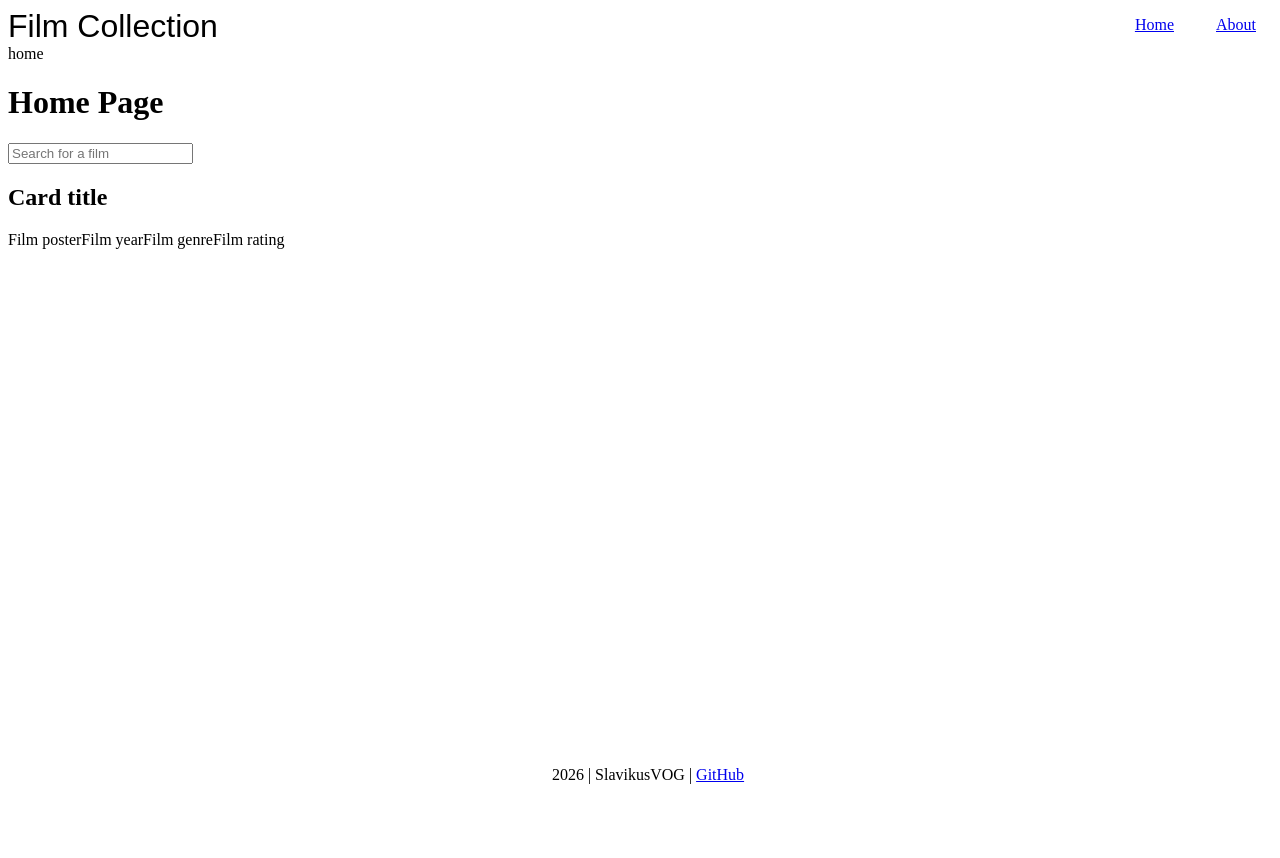
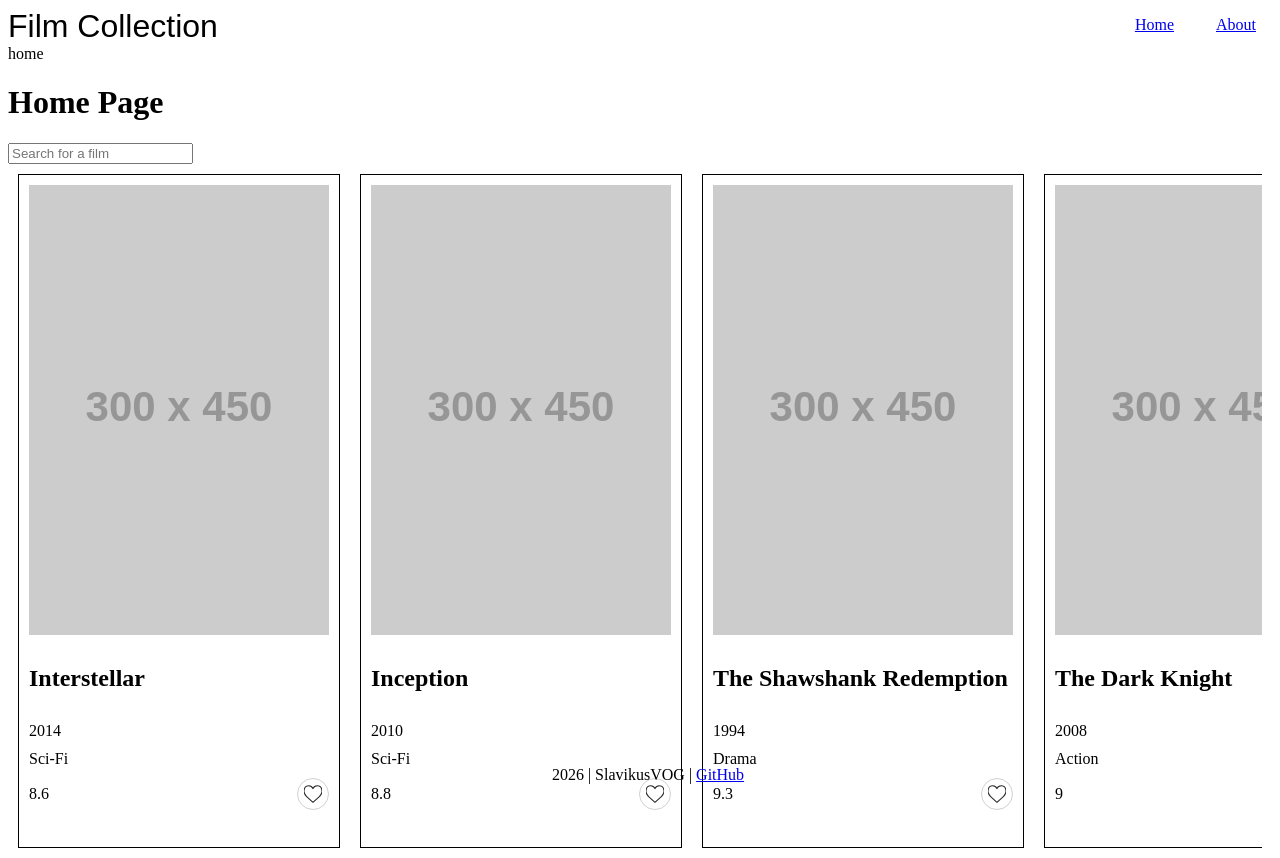
Before and after one commit to SlavikusVOG/Angular2026q2_film-collection, an Angular app: page /homepage in a window 1280 px wide. Before the commit the page ends 800 px from the top, so only its background shows below. Built offline with nearby package versions, Linux system fonts and the light colour scheme.

Commit message:
feat: implement FilmCard and Homepage components

```diff
--- a/src/app/film-card/film-card.css
+++ b/src/app/film-card/film-card.css
@@ -0,0 +1,42 @@
+:host {
+  display: flex;
+  flex-direction: column;
+  gap: 10px;
+  width: 300px;
+  border: 1px solid #000;
+  padding: 10px;
+}
+
+.last-row {
+  display: flex;
+  align-items: center;
+  justify-content: space-between;
+}
+
+.like-button {
+  display: inline-flex;
+  align-items: center;
+  justify-content: center;
+  width: 32px;
+  height: 32px;
+  border: 1px solid #d0d0d0;
+  border-radius: 50%;
+  background: #fff;
+  color: #2b2b2b;
+  cursor: pointer;
+  fill: none;
+}
+
+.like-button:hover {
+  color: #e11d48;
+  border-color: #e11d48;
+}
+
+.like-icon {
+  width: 20px;
+  height: 20px;
+}
+
+.favorite-icon {
+  fill:#e11d48
+}
--- a/src/app/film-card/film-card.html
+++ b/src/app/film-card/film-card.html
@@ -1 +1,25 @@
-<p>film-card works!</p>
+<img [src]="film().posterUrl" alt="Film Poster">
+<h2>{{ film().title }}</h2>
+<span>{{ film().year }}</span>
+<span>{{ film().genre }}</span>
+<span class="last-row">
+  {{ film().rating }}
+  <button type="button" class="like-button {{ isFavorite() ? 'favorite-icon' : '' }}" aria-label="Like film" (click)="toggleFavorite()">
+    <svg
+      class="like-icon"
+      viewBox="0 0 50 50"
+      xmlns="http://www.w3.org/2000/svg"
+      aria-hidden="true"
+    >
+      <path
+        d="M24.85,10.126c2.018-4.783,6.628-8.125,11.99-8.125c7.223,0,12.425,6.179,13.079,13.543
+        c0,0,0.353,1.828-0.424,5.119c-1.058,4.482-3.545,8.464-6.898,11.503L24.85,48L7.402,32.165c-3.353-3.038-5.84-7.021-6.898-11.503
+        c-0.777-3.291-0.424-5.119-0.424-5.119C0.734,8.179,5.936,2,13.159,2C18.522,2,22.832,5.343,24.85,10.126z"
+        stroke="currentColor"
+        stroke-width="3"
+        stroke-linecap="round"
+        stroke-linejoin="round"
+      />
+    </svg>
+  </button>
+</span>
--- a/src/app/film-card/film-card.ts
+++ b/src/app/film-card/film-card.ts
@@ -1,4 +1,5 @@
-import { Component } from '@angular/core';
+import { Component, InputSignal, input, signal } from '@angular/core';
+import { FilmCard as FilmCardInterface } from '../models/film.data';
 
 @Component({
   selector: 'app-film-card',
@@ -6,4 +7,16 @@ import { Component } from '@angular/core';
   templateUrl: './film-card.html',
   styleUrl: './film-card.css',
 })
-export class FilmCard {}
+export class FilmCard {
+  film: InputSignal<FilmCardInterface> = input.required<FilmCardInterface>();
+  isFavorite = signal(false);
+
+  onInit() {
+    this.isFavorite.set(this.film().isFavorite);
+  }
+
+  toggleFavorite() {
+    this.film().isFavorite = !this.film().isFavorite;
+    this.isFavorite.set(this.film().isFavorite);
+  }
+}
--- a/src/app/homepage/homepage.css
+++ b/src/app/homepage/homepage.css
@@ -0,0 +1,12 @@
+.app__film-cards-container {
+  display: flex;
+  justify-content: space-between;
+  row-gap: 20px;
+  column-gap: 20px;
+  margin: 10px;
+}
+
+.scrollable {
+  overflow-y: auto;
+
+}
--- a/src/app/homepage/homepage.html
+++ b/src/app/homepage/homepage.html
@@ -6,10 +6,8 @@
   </form>
 </search>
 
-<div class="app__film-card">
-  <h2>Card title</h2>
-  <span>Film poster</span>
-  <span>Film year</span>
-  <span>Film genre</span>
-  <span>Film rating</span>
+<div class="app__film-cards-container scrollable">
+  @for (film of getFilms(); track film.id) {
+    <app-film-card [film]="film"></app-film-card>
+  }
 </div>
--- a/src/app/homepage/homepage.service.ts
+++ b/src/app/homepage/homepage.service.ts
@@ -1,9 +1,14 @@
 import { Injectable, signal } from '@angular/core';
 import { Film } from '../models/film.data';
+import filmsMockData from '../../../data/films.json';
 
 @Injectable({
   providedIn: 'root',
 })
 export class HomepageService {
-  private films = signal<Film[]>([]);
+  private films = signal<Film[]>(filmsMockData);
+
+  getFilms(): Film[] {
+    return this.films();
+  }
 }
--- a/src/app/homepage/homepage.ts
+++ b/src/app/homepage/homepage.ts
@@ -1,8 +1,19 @@
-import { Component } from "@angular/core";
+import { Component, inject } from "@angular/core";
+import { HomepageService } from "./homepage.service";
+import { FilmCard } from "../film-card/film-card";
 
 @Component({
   selector: 'app-homepage',
   templateUrl: './homepage.html',
   styleUrl: './homepage.css',
+  imports: [
+    FilmCard,
+  ]
 })
-export class HomePage {}
+export class HomePage {
+  private homepageService = inject(HomepageService);
+
+  getFilms() {
+    return this.homepageService.getFilms();
+  }
+}
--- a/src/app/models/film.data.ts
+++ b/src/app/models/film.data.ts
@@ -1,6 +1,7 @@
 export interface Film {
   id: number;
   title: string;
+  year: number;
   genre: string;
   rating: number;
   duration: number;
@@ -10,9 +11,10 @@ export interface Film {
 }
 
 export interface FilmCard {
-  poster: string;
+  posterUrl: string;
   title: string;
   year: number;
   genre: string;
   rating: number;
+  isFavorite: boolean;
 }
```
